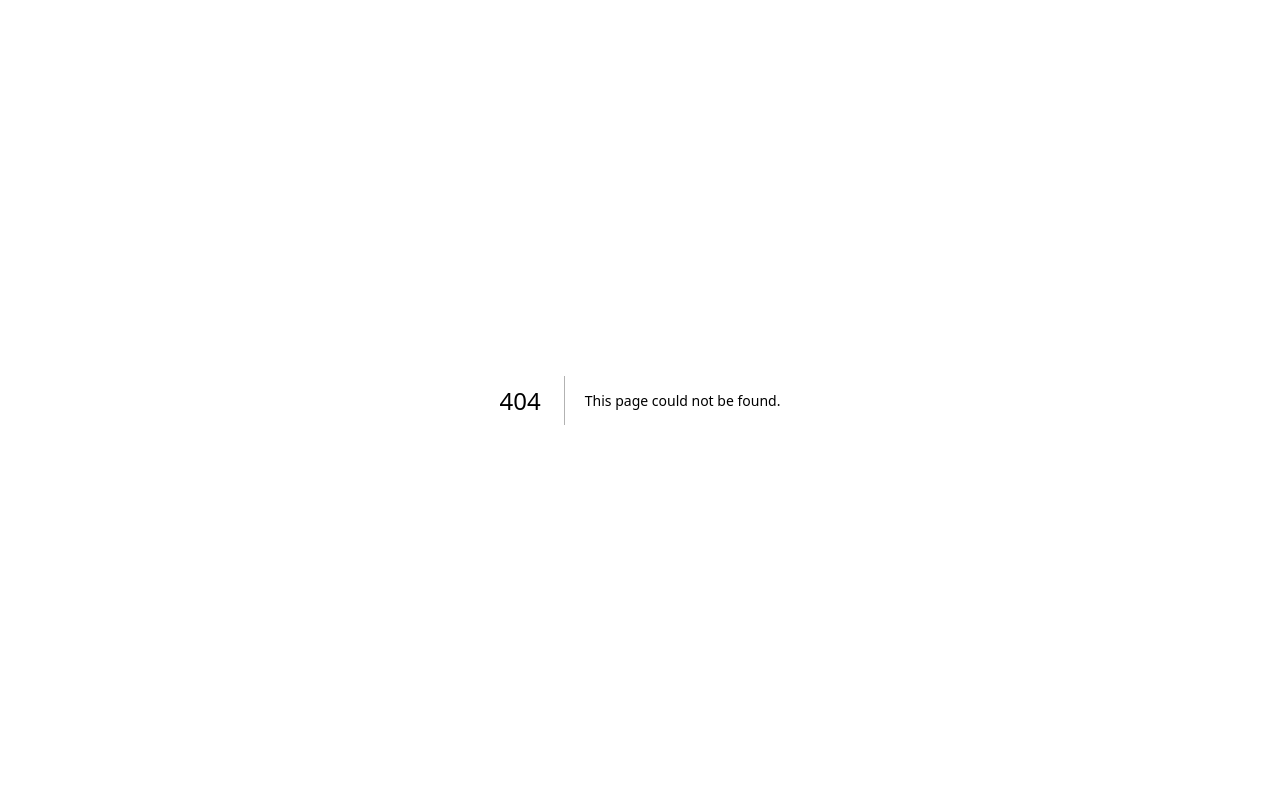
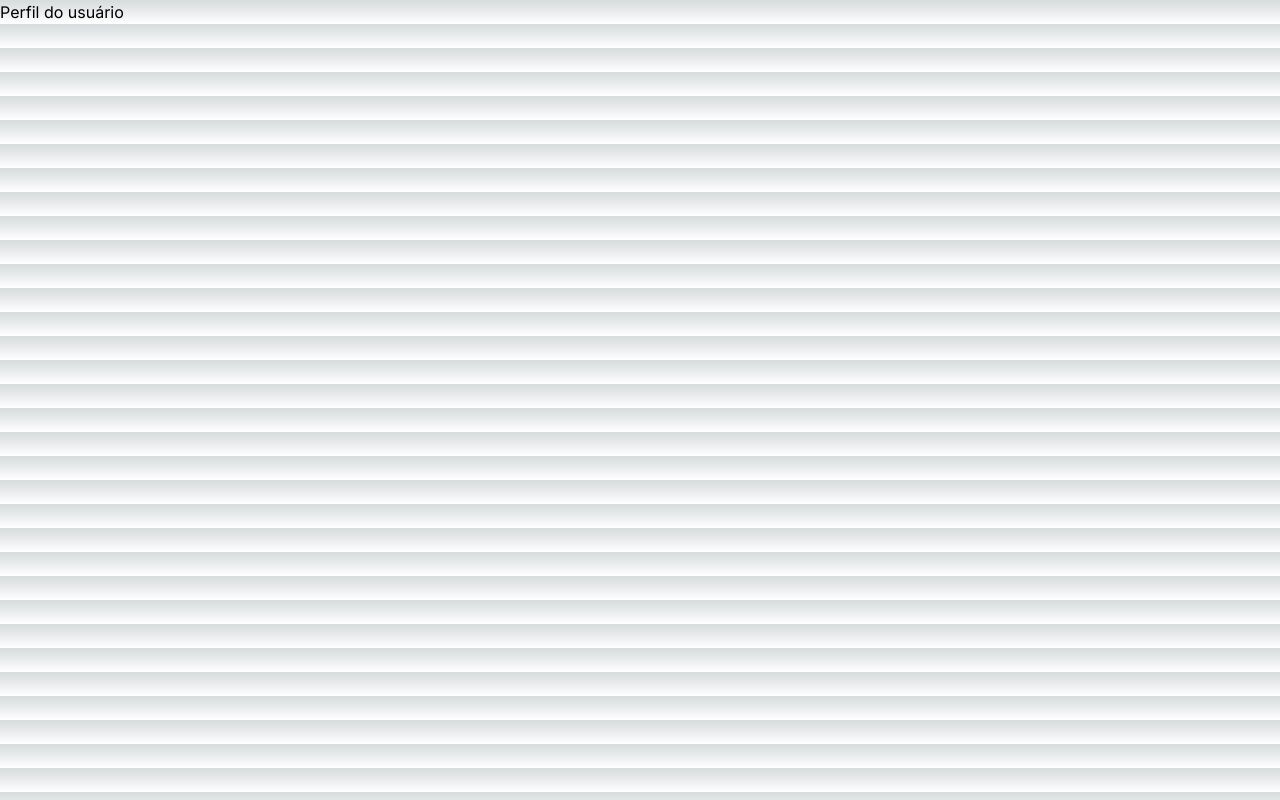
Before and after one commit to arthurMancioSales/LiteraLink, a Next.js app: page /profile in a window 1280 px wide. Before the commit this address had no page. Built offline with nearby package versions, Linux system fonts and the light colour scheme.

Commit message:
upd pastas

```diff
--- /dev/null
+++ b/app/(authenticated)/c/page.tsx
@@ -0,0 +1,5 @@
+export default function Dashboard() {
+    return (
+        <>Comunidade</>
+    );
+}
--- /dev/null
+++ b/app/(authenticated)/profile/page.tsx
@@ -0,0 +1,5 @@
+export default function Dashboard() {
+    return (
+        <>Perfil do usuário</>
+    );
+}
--- /dev/null
+++ b/app/(authenticated)/search/page.tsx
@@ -0,0 +1,5 @@
+export default function Dashboard() {
+    return (
+        <>search</>
+    );
+}
```
